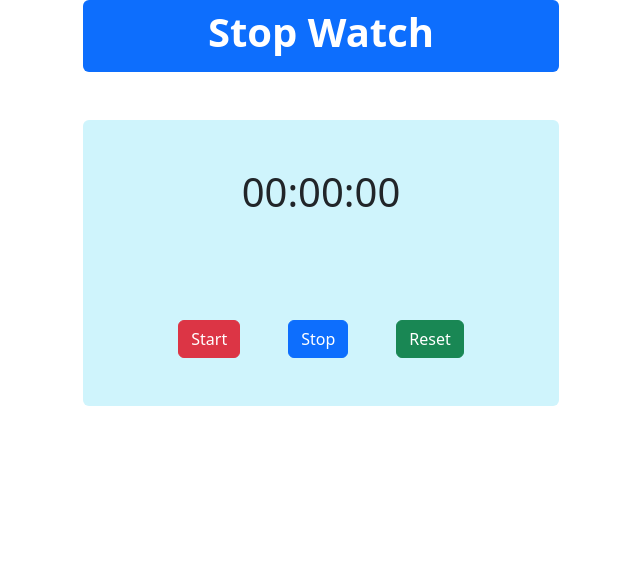
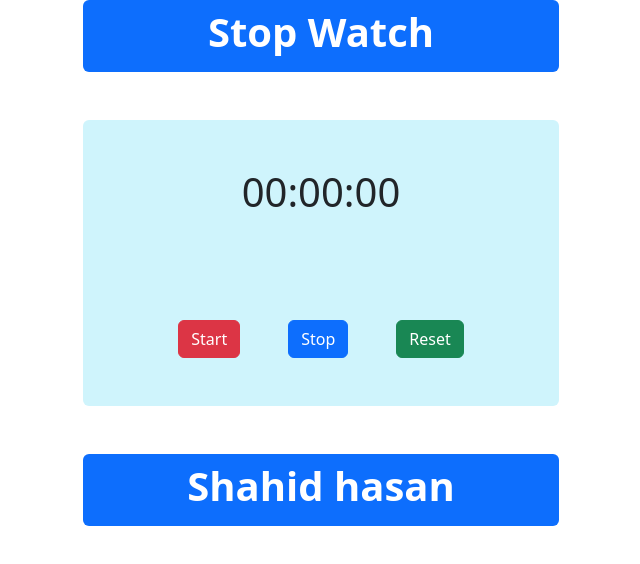
Before and after one commit to shahid1105/stopwatch, a plain HTML site: page index.html in a window 1280 px wide. Shown: the whole page, without its empty margins (319-959 px from the left). Drawn offline with nearby package versions, Linux system fonts and the light colour scheme.

Commit message:
change name

```diff
--- a/stopwatch.html
+++ b/index.html
@@ -34,6 +34,9 @@
             </div>
         </section>
     </main>
+    <footer class="mt-5 mb-5">
+        <h1 class="bg-primary text-center text-white fw-bold rounded pb-3 pt-2">Shahid hasan</h1>
+    </footer>
 
 
 
```
